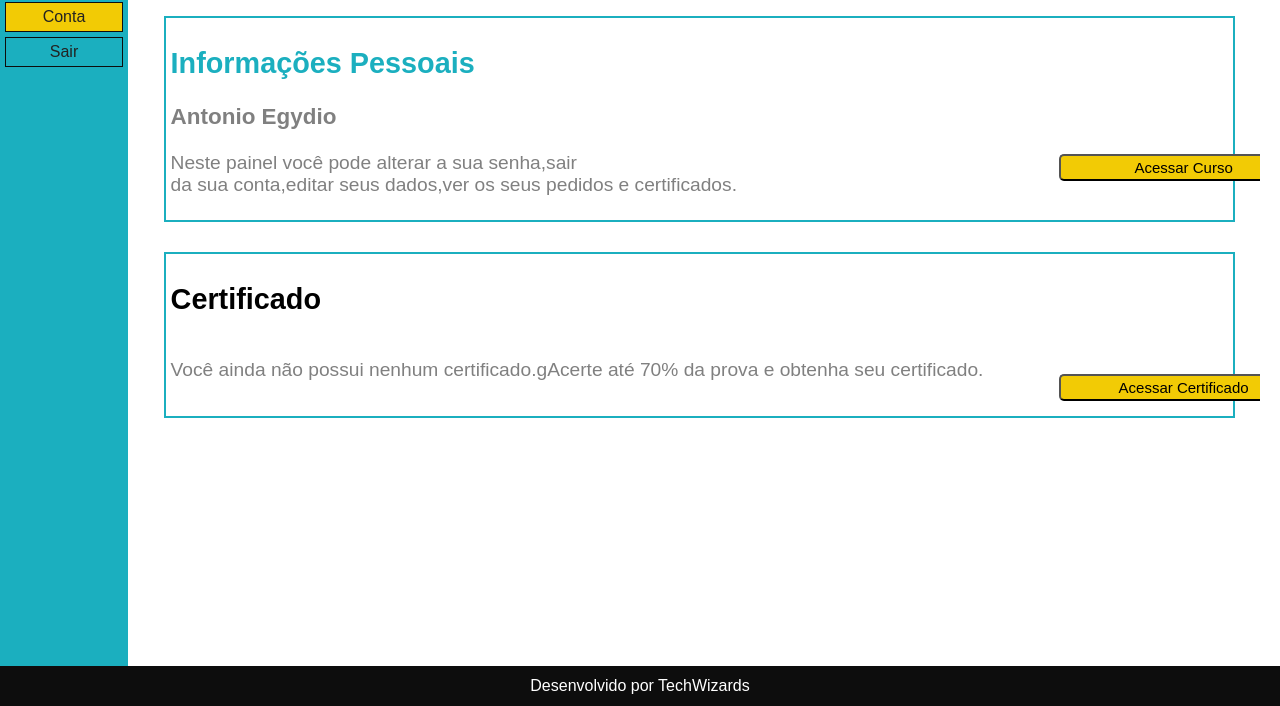
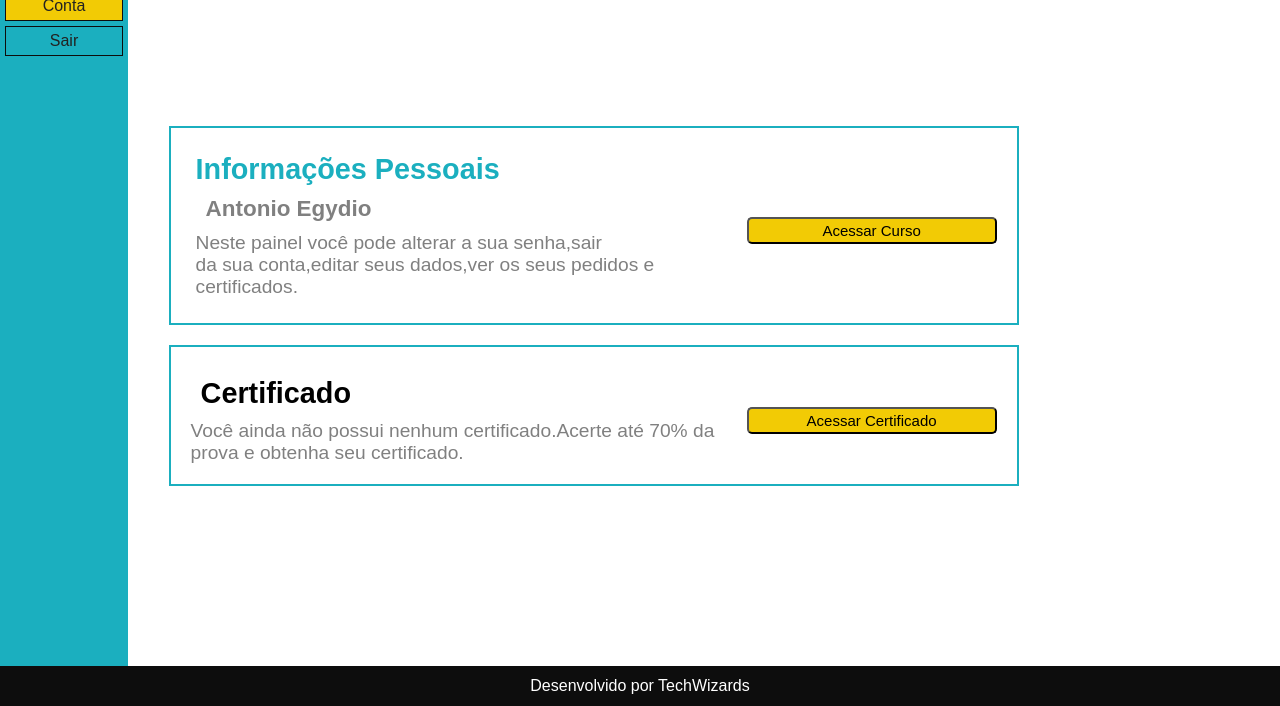
Before and after one commit to gmlebc/DSM-1, a plain HTML site: page pags 4 e 5/html/pag4.html in a window 1280 px wide. Shown: the part 94-800 px from the top of the page. Drawn offline with Linux system fonts and the light colour scheme.

Commit message:
TESTE PÁG 4 E 5

```diff
--- a/pags 4 e 5/css/pag4.css
+++ b/pags 4 e 5/css/pag4.css
@@ -145,46 +145,53 @@ nav ul li a {
     align-content: center;
 
 }
-#h3 {
+h3 {
     color: grey;
+    margin: 10px;
  }
+ .sobre-conteudo2 h2 {
+    margin: 10px;
+ }
+.sobre-conteudo p{
+    color: gray;
+}
+
+
 .sobre-conteudo {
-    margin: auto 0;
+    /*margin: auto 0;*/
+    margin: 10px;
     text-align: left;
-    height: 70vh;
-    margin-right: 15px;
+    width: 850px;
+    display: flex;
+    flex-direction: row;
+    padding: 20px  ;
+    align-items: center;
+    justify-content: space-around;
+    border: 2px solid #1BAFBF;
+
+
 }
 
 .sobre-conteudo1 {
-    border: 2px solid #1BAFBF;
     padding: 5px;
     color: #1BAFBF;
+    display: flex;
+    flex-direction: column;
 
 }
 
 .sobreconteudo2 {
-    border: 2px solid #1BAFBF;
-    margin-top: 5px;
     padding: 5px;
-    margin-top: 30px;
-}
-
-.sobre-conteudo2 {
+    color: #1BAFBF;
     display: flex;
     flex-direction: column;
-    align-items: left
+
+
 }
-
-.conteudo2 {
-    max-width: 100%;
-    border: 2px solid gray;
-}
-
 
 .button {
     margin-top: 10px;
     text-align: center;
-    position: absolute;
     left: 900px;
     bottom: 400px;
 
@@ -192,7 +199,6 @@ nav ul li a {
 .button2 {
     margin-top: 10px;
     text-align: center;
-    position: absolute;
     left: 900px;
     bottom: 180px;
 }
@@ -215,12 +221,13 @@ main {
 
     /* padding-bottom: 1000px; */
 
-    overflow-y: auto;
+
+
 
     position: fixed;
     top: 100px;
     left: 12vw;
-    bottom: 60px;
+    bottom: 100px;
     right: 20px;
 
     width: 0vp;
@@ -247,10 +254,17 @@ main {
 
 /* ======================================================================== */
 /* ============================== SECTIONS ================================ */
+*{
+    box-sizing: border-box;
+    margin:0;
+    padding:0;
+}
+main {
+    display: flex;
+    flex-direction: column;
 
-section {
-
-    position: relative;
+    align-items: left;
+    justify-content: center;
     padding: 5px;
 
     font-size: larger;
--- a/pags 4 e 5/css/pag5.css
+++ b/pags 4 e 5/css/pag5.css
@@ -154,16 +154,17 @@ nav ul li a {
     width: 800px;
     height: 30px;
     align-items: center;
-    padding: 8px;
+    padding: 12px;
     color: white;
     text-align:left;
+    position: relative;
 }
 .button {
     margin-top: 10px;
     text-align: center;
     position: relative;
     left: 10px;
-    bottom: 55px;
+    bottom: 60px;
 }
 
 
--- a/pags 4 e 5/html/pag4.html
+++ b/pags 4 e 5/html/pag4.html
@@ -48,26 +48,26 @@
 
     <main>
 
-        <section>
+
             <div class="sobre-conteudo">
                 <div class="sobre-conteudo1">
-            <h2>Informações Pessoais</h2>
-            <h3 id="h3">Antonio Egydio</h3>
-            <div class="especial">
-                <p class="p">Neste painel você pode alterar a sua senha,sair <br> da sua conta,editar seus dados,ver os seus pedidos e certificados.</p>
+                    <h2>Informações Pessoais</h2>
+                    <h3 id="h3">Antonio Egydio</h3>
+                    <p>Neste painel você pode alterar a sua senha,sair <br> da sua conta,editar seus dados,ver os seus pedidos e certificados.</p>
+                </div>
+                <div class="button"><button class="texto-botao">Acessar Curso</button></div>
             </div>
-            </div>
-            <div class="button"><button class="texto-botao">Acessar Curso</button></div>
-         <div class="sobreconteudo2">
-            <div class="sobre-conteudo2">
-            <h2>Certificado </h2>
-                    <div class="especial">
-                        <p class="p2">Você ainda não possui nenhum certificado.gAcerte até 70% da prova e obtenha seu certificado.</p>
-                    </div>
+
+            <div class="sobre-conteudo">
+                <div class="sobre-conteudo2">
+                    <h2>Certificado </h2>
+                    <p>Você ainda não possui nenhum certificado.Acerte até 70% da prova e obtenha seu certificado.</p>
                 </div>
                 <div class="button2"><button class="texto-botao">Acessar Certificado</button></div>
+            </div>
 
-        <section>
+
+
 
     </main>
 
```
